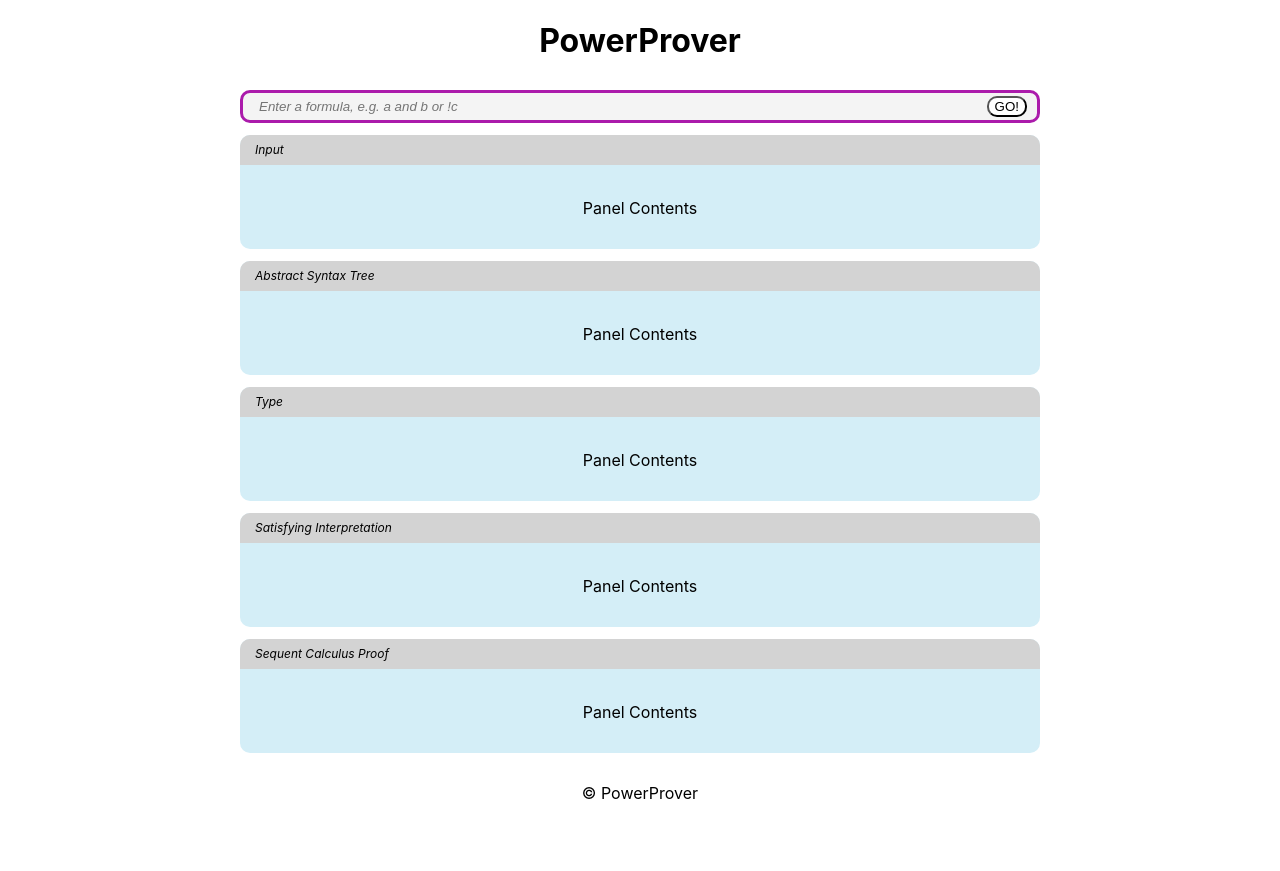
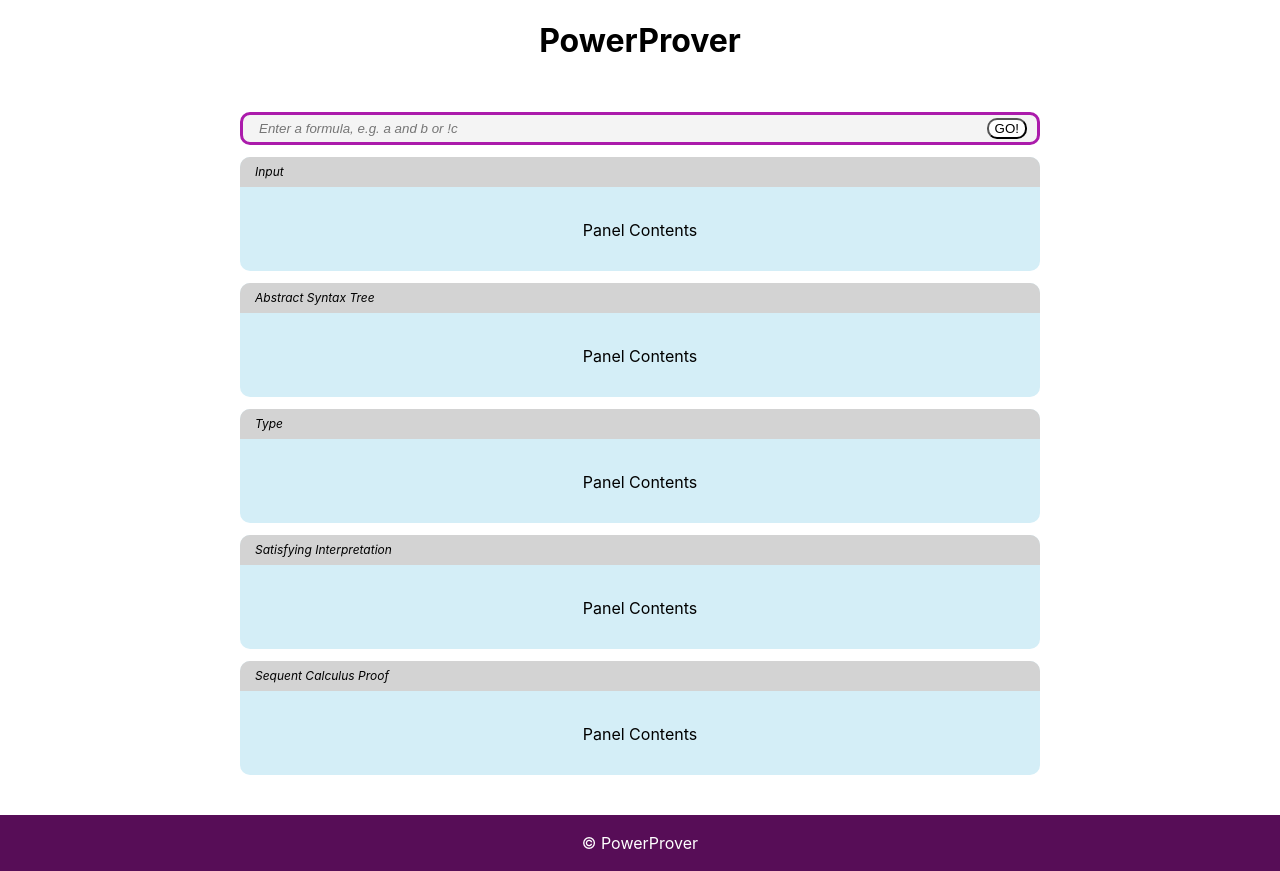
Before and after one commit to kaivennemann/PowerProverReact, a React (Create React App) app: page / in a window 1280 px wide. Before the commit the page ends 819 px from the top, so only its background shows below. Built offline with nearby package versions, Linux system fonts and the light colour scheme.

Commit message:
placed page footer at bottom of page

```diff
--- a/src/components/SearchBar.js
+++ b/src/components/SearchBar.js
@@ -54,8 +54,8 @@ function SearchBar() {
       [/not|!/, '¬'],
       [/ ?(and|&)/, ' ∧ '],
       [/ ?(or|\|)/, ' ∨ '],
-      [/ ?<\->/, ' ↔ '],
-      [/ ?\->/, ' → '],
+      [/ ?<->/, ' ↔ '],
+      [/ ?->/, ' → '],
       [/[^a-zA-Z¬∧∨→↔()<\- ]/g, ''] // remove non-letters
     ].reduce((acc, [old, repl]) => acc.replace(old, repl), curVal)
 
--- a/src/styles/App.css
+++ b/src/styles/App.css
@@ -1,3 +1,29 @@
+html, body {
+  height: 100%;
+  margin: 0;
+  display: flex;
+  flex-direction: column;
+}
+
 .app {
+  display: flex;
+  flex-direction: column;
+  min-height: 100vh;
   text-align: center;
+  box-sizing: border-box;
 }
+
+.page-header {
+  box-sizing: border-box;
+  text-align: center;
+  flex: 1;
+}
+
+.page-footer {
+  background-color: rgb(87, 13, 87);;
+  color: white;
+  padding: 2px 0;
+  text-align: center;
+  width: 100%;
+  bottom: 0;
+}
--- a/src/styles/QueryContainer.css
+++ b/src/styles/QueryContainer.css
@@ -4,6 +4,14 @@
   width: 92%;
   max-width: 800px;
   box-sizing: border-box;
+  display: flex;
+  align-items: center;
+  flex-direction: column;
+  flex: 1;
+}
+
+.results-container {
+  width: 100%;
 }
 
 .search-bar {
```
